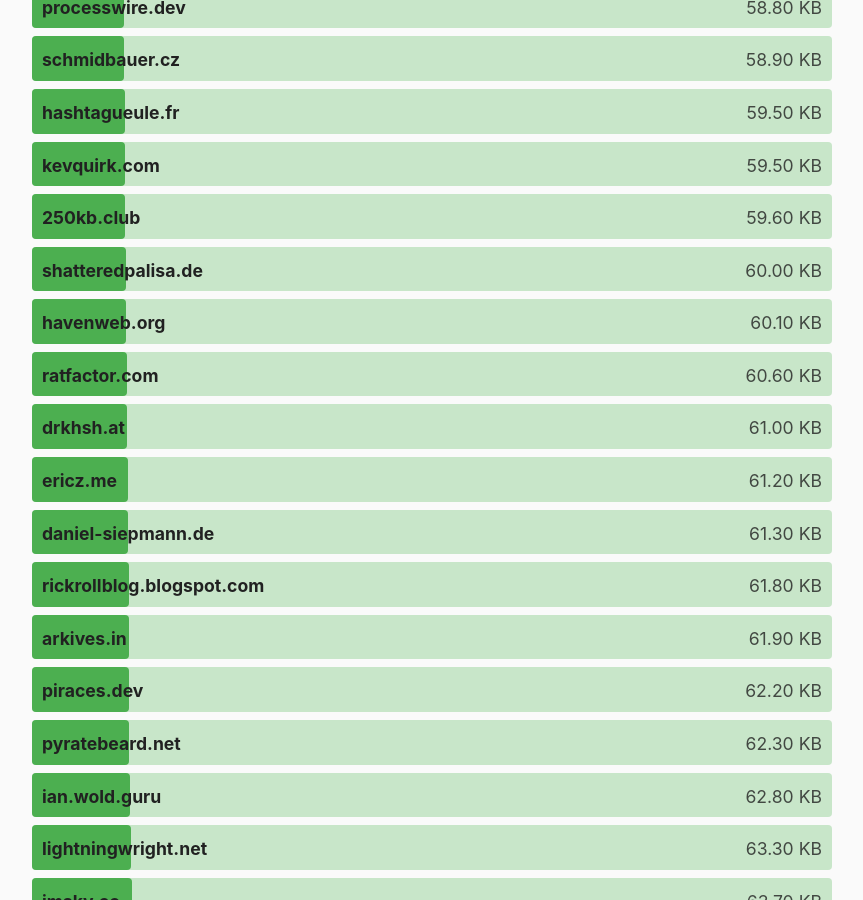
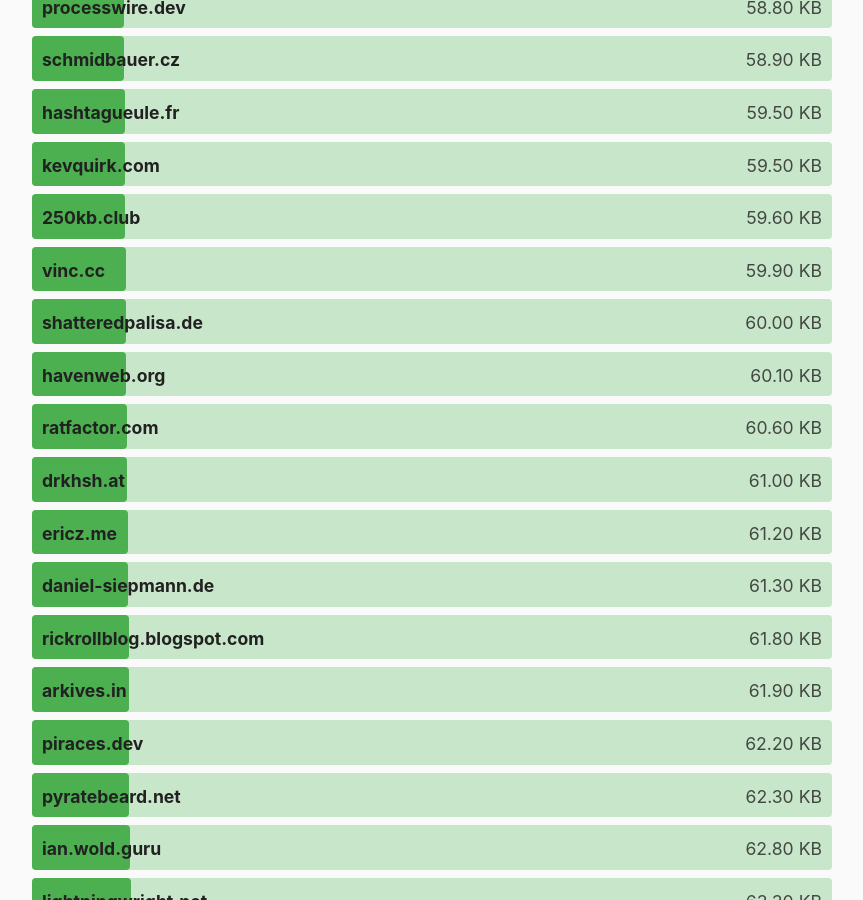
Before and after one commit to kevquirk/512kb.club, a Jekyll site: the page built from index.md, in a window 1280 px wide and 900 px high, scrolled down 17312 px. Shown: the whole window, without its empty margins (208-1071 px from the left). Built offline with Jekyll 4.4.1, drawn with Linux system fonts in a browser that asks for light colours.

Commit message:
Add vinc.cc

```diff
--- a/_data/sites.yml
+++ b/_data/sites.yml
@@ -3567,3 +3567,8 @@
   url: https://zwbetz.com/
   size: 67.8
   last_checked: 2022-07-20
+
+- domain: vinc.cc
+  url: https://vinc.cc/
+  size: 59.9
+  last_checked: 2024-01-02
```
